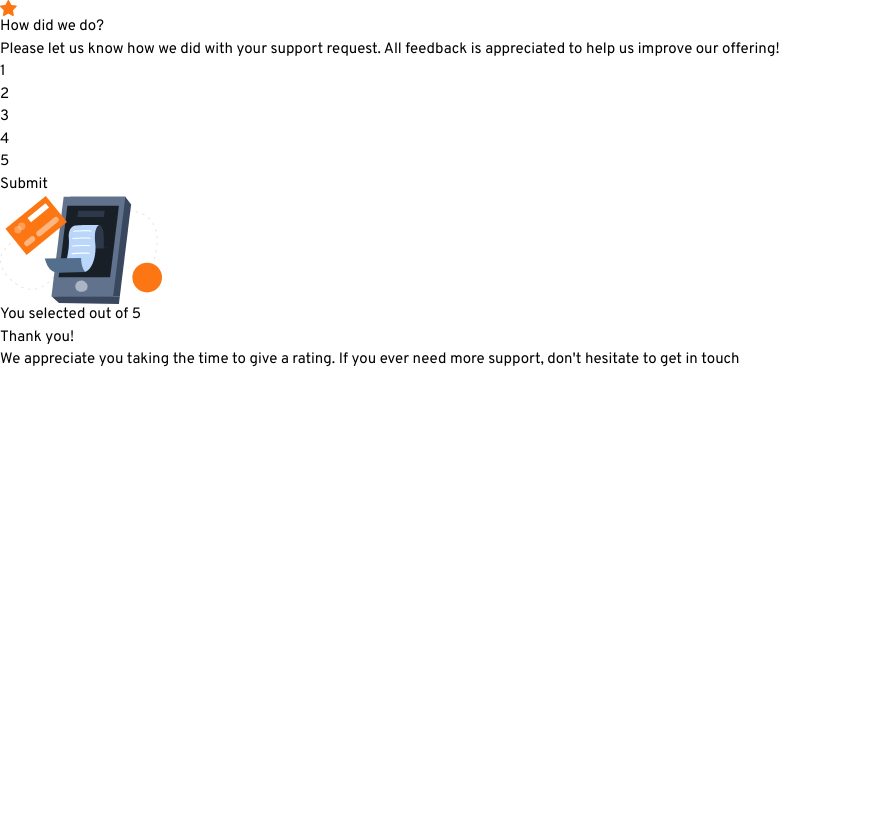
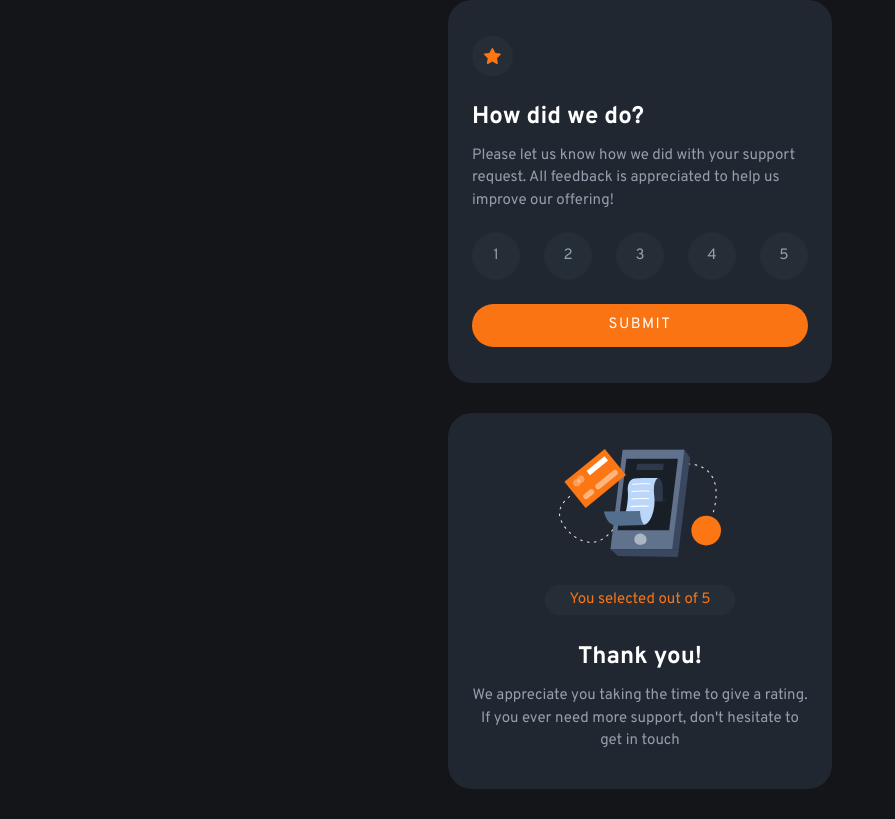
Before and after one commit to SilvanosEric/fem-interactive-rating-component, a website built with Vite: page src/index.html in a window 1280 px wide. Shown: the whole page, without its empty margins (0-895 px from the left). Built offline with nearby package versions, Linux system fonts and the light colour scheme.

Commit message:
add css
this should include states such as active

```diff
--- a/src/index.html
+++ b/src/index.html
@@ -7,36 +7,63 @@
     <title>Interactive Rating Component</title>
     <script type="module" defer src="main.js"></script>
   </head>
-  <body class="text-[0.9375rem] font-body font-normal">
-    <main>
+
+  <body
+    class="text-[0.9375rem] font-body font-normal bg-n-very-dark-blue text-n-light-gray"
+  >
+    <div class="grid h-screen place-items-center">
+      <main class="px-4">
+        <!-- rating -->
         <div class="card">
+          <div class="inline-block bg-n-medium-gray rounded-full p-3">
             <img src="images/icon-star.svg" alt="" />
-        <h1>How did we do?</h1>
-        <p>
-          Please let us know how we did with your support request. All feedback
-          is appreciated to help us improve our offering!
+          </div>
+          <h1 class="card__header">How did we do?</h1>
+
+          <p class="card__copy">
+            Please let us know how we did with your support request. All
+            feedback is appreciated to help us improve our offering!
           </p>
-        <div>
-          <div>1</div>
-          <div>2</div>
-          <div>3</div>
-          <div>4</div>
-          <div>5</div>
+
+          <div class="flex gap-6 mt-5">
+            <div tabindex="0" class="circle">1</div>
+            <div tabindex="0" class="circle">2</div>
+            <div tabindex="0" class="circle">3</div>
+            <div tabindex="0" class="circle">4</div>
+            <div tabindex="0" class="circle">5</div>
           </div>
-        <button type="submit">Submit</button>
+          <button
+            type="submit"
+            class="button active:bg-n-white active:text-p-orange focus:bg-orange-600 hover:bg-orange-600"
+          >
+            Submit
+          </button>
         </div>
 
+        <!-- thank you -->
         <div class="card">
+          <div class="flex justify-center">
             <img src="images/illustration-thank-you.svg" alt="" />
-        <div>
-          <p>You selected <span></span> out of 5</p>
           </div>
+
+          <div class="mt-7 text-center">
+            <p
+              class="text-p-orange bg-n-medium-gray rounded-full p-1 px-6 inline-block"
+            >
+              You selected <span id="rating"></span> out of 5
+            </p>
+          </div>
+
+          <div class="card__header text-center mt-6" data-text="center">
             <h2>Thank you!</h2>
-        <p>
+          </div>
+
+          <p class="card__copy text-center">
             We appreciate you taking the time to give a rating. If you ever need
             more support, don't hesitate to get in touch
           </p>
         </div>
       </main>
+    </div>
   </body>
 </html>
--- a/src/style.css
+++ b/src/style.css
@@ -3,3 +3,72 @@
 @tailwind base;
 @tailwind components;
 @tailwind utilities;
+
+@layer components {
+  .card {
+    background: theme("colors.n-dark-blue");
+    margin-bottom: 2em; /*! to delete */
+    border-radius: theme("borderRadius.2xl");
+    padding-inline: theme("padding.5");
+    padding-top: theme("padding.8");
+    padding-bottom: theme("padding.8");
+    max-width: 21.4375rem;
+  }
+
+  @media (min-width: 48rem) {
+    .card {
+      max-width: theme("maxWidth.sm");
+      border-radius: theme("borderRadius.3xl");
+      padding-inline: theme("padding.6");
+      padding-block: theme("padding.9");
+    }
+  }
+
+  .card__header {
+    font-size: theme("fontSize.2xl");
+    font-weight: theme("fontWeight.bold");
+    color: theme("colors.n-white");
+    margin-top: theme("margin[3.5]");
+  }
+
+  .card__copy {
+    margin-top: theme("margin[2.5]");
+  }
+
+  .circle {
+    border-radius: theme("borderRadius.full");
+    background-color: theme("colors.n-medium-gray");
+    flex-basis: 100%;
+    aspect-ratio: 1 / 1;
+    display: flex;
+    justify-content: center;
+    align-items: center;
+    cursor: pointer;
+  }
+
+  .circle:hover,
+  .circle:focus {
+    background-color: theme("colors.n-light-gray");
+    color: theme("colors.n-white");
+  }
+
+  .circle:active {
+    background-color: theme("colors.p-orange");
+  }
+
+  .circle.selected {
+    background-color: theme("colors.p-orange");
+    color: theme("colors.n-white");
+  }
+
+  .button {
+    margin-top: theme("margin.6");
+    background-color: theme("colors.p-orange");
+    color: theme("colors.n-white");
+    width: 100%;
+    border-radius: 9rem;
+    padding: theme("padding[2.5]");
+    text-transform: uppercase;
+    letter-spacing: theme("letterSpacing.widest");
+  }
+}
--- a/tailwind.config.cjs
+++ b/tailwind.config.cjs
@@ -7,9 +7,9 @@ module.exports = {
         "p-orange": "hsl(25, 97%, 53%)",
         "n-white": "hsl(0, 0%, 100%)",
         "n-light-gray": "hsl(217, 12%, 63%)",
-        "n-medium-gray": "hsl(216, 12%, 54%)",
-        "n-dark-blue": " hsl(213, 19%, 18%)",
-        "n-very-dark-blue": "hsl(216, 12%, 8%)",
+        "n-medium-gray": "hsl(210, 19%, 18%)",
+        "n-dark-blue": "hsl(215, 20%, 16%)",
+        "n-very-dark-blue": "hsl(228, 11%, 9%)",
       },
       fontFamily: {
         body: ["Overpass", "sans-serif"],
```
Lines whose indentation alone changed are shown as unchanged.
